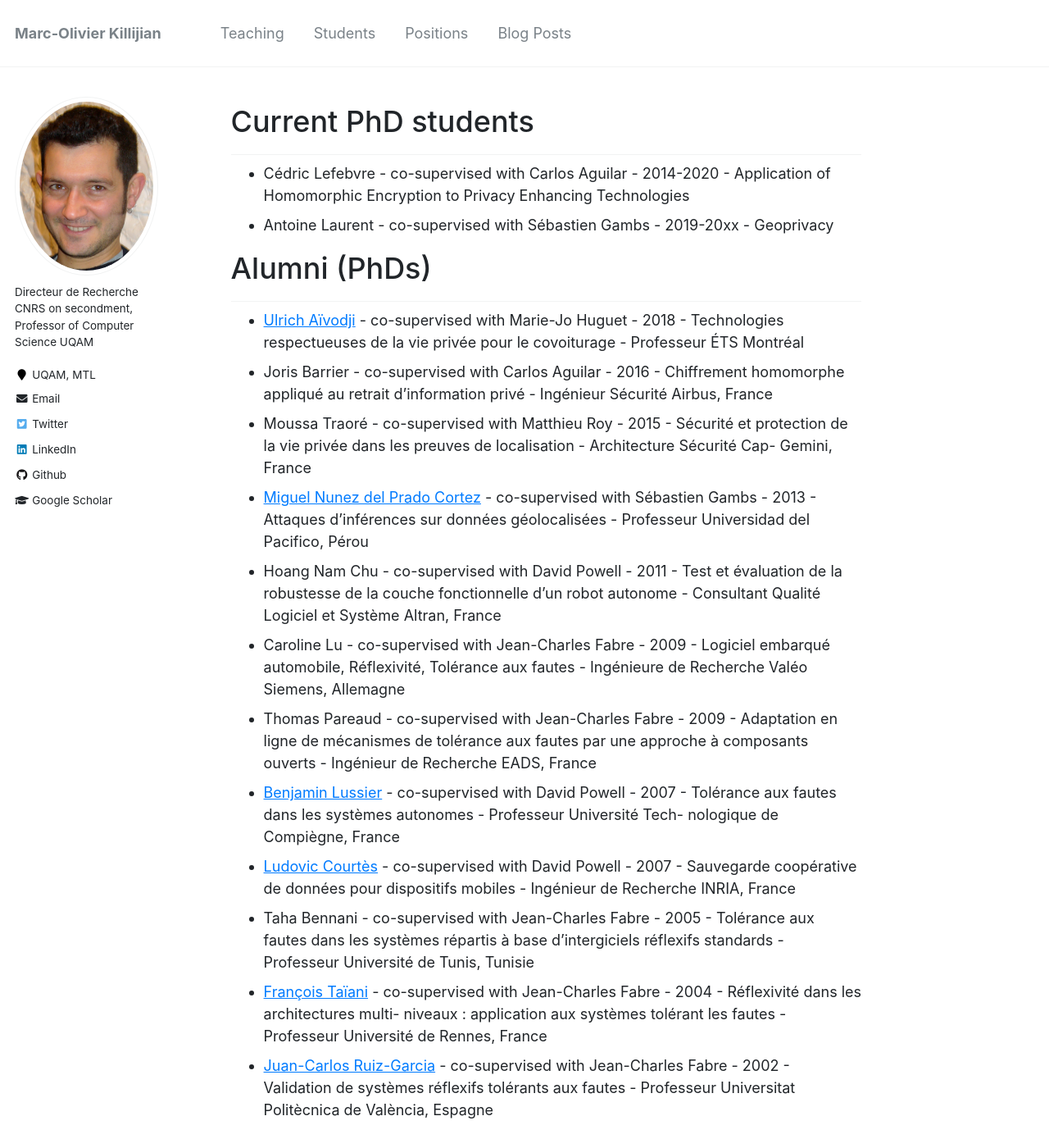
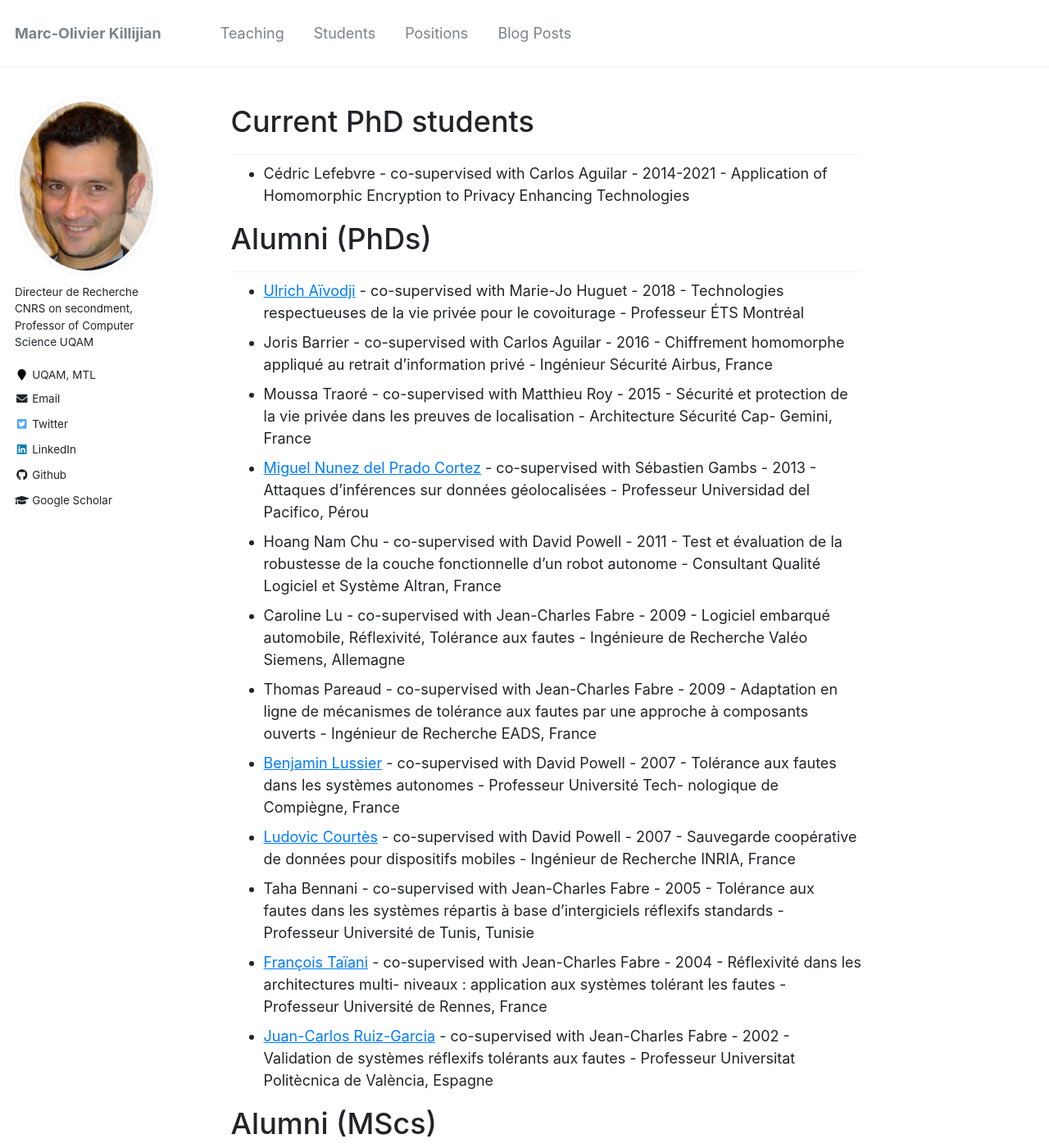
Before and after one commit to Kirija/kirija.github.io, a Jekyll site: the page built from _pages/students.md, in a window 1280 px wide and 1400 px high. Shown: the whole window at 82% size. Built offline with Jekyll 4.4.1, drawn with Linux system fonts in a browser that asks for light colours; some of the changed text lies outside the part shown.

Commit message:
students update

```diff
--- a/_pages/students.md
+++ b/_pages/students.md
@@ -8,8 +8,7 @@ redirect_from:
 
 ## Current PhD students
 
-  - Cédric Lefebvre - co-supervised with Carlos Aguilar - 2014-2020 - Application of Homomorphic Encryption to Privacy Enhancing Technologies
-  - Antoine Laurent - co-supervised with Sébastien Gambs - 2019-20xx - Geoprivacy
+  - Cédric Lefebvre - co-supervised with Carlos Aguilar - 2014-2021 - Application of Homomorphic Encryption to Privacy Enhancing Technologies
 
 ## Alumni (PhDs)
 
@@ -25,3 +24,7 @@ redirect_from:
   - Taha Bennani - co-supervised with Jean-Charles Fabre - 2005 - Tolérance aux fautes dans les systèmes répartis à base d’intergiciels réflexifs standards - Professeur Université de Tunis, Tunisie
   - [François Taïani](https://ftaiani.ouvaton.org) - co-supervised with Jean-Charles Fabre - 2004 - Réflexivité dans les architectures multi- niveaux : application aux systèmes tolérant les fautes - Professeur Université de Rennes, France
   - [Juan-Carlos Ruiz-Garcia](http://www.upv.es/pls/oalu/sic_per.info_persona?PE=78mSD%2FYIsTjcqGHggsf0ONTIL%2Bpmbukm8EM9eMosdof0i7lVQyCjFXaFOtRc0p0zAyXOIfqvaKoqEy%2FaL%2Fe%2F6dh3BDCFeeGAv%2FtALmMVDV2WOWhfkW%2F7VA%3D%3D&P_IDIOMA=c&P_TIPOBUS=0&P_VISTA=) - co-supervised with Jean-Charles Fabre - 2002 - Validation de systèmes réflexifs tolérants aux fautes - Professeur Universitat Politècnica de València, Espagne
+
+## Alumni (MScs)
+  - Antoine Laurent - co-supervised with Sébastien Gambs - 2019-2021 - Geoprivacy
+  - and a lor more i didn't track down
```
